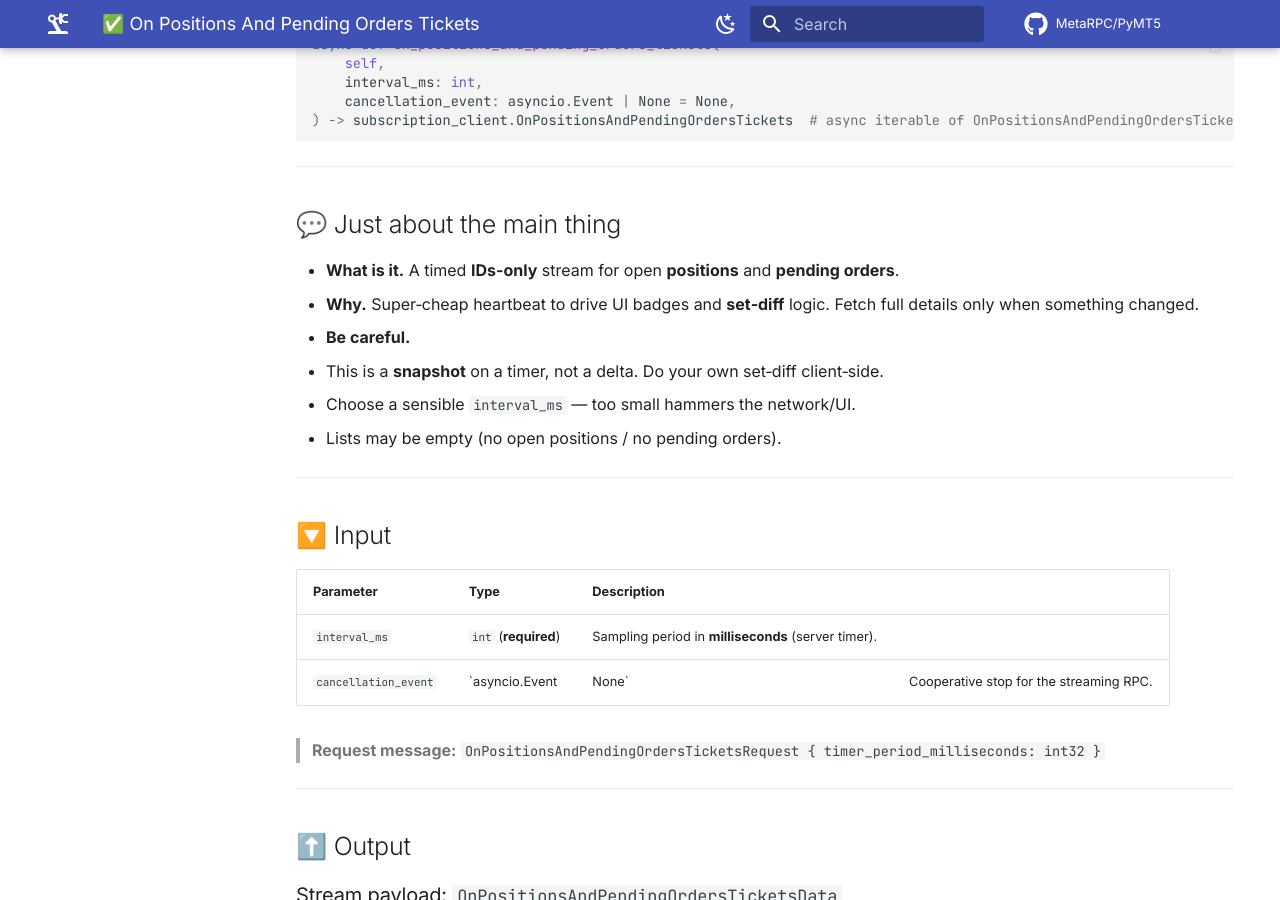
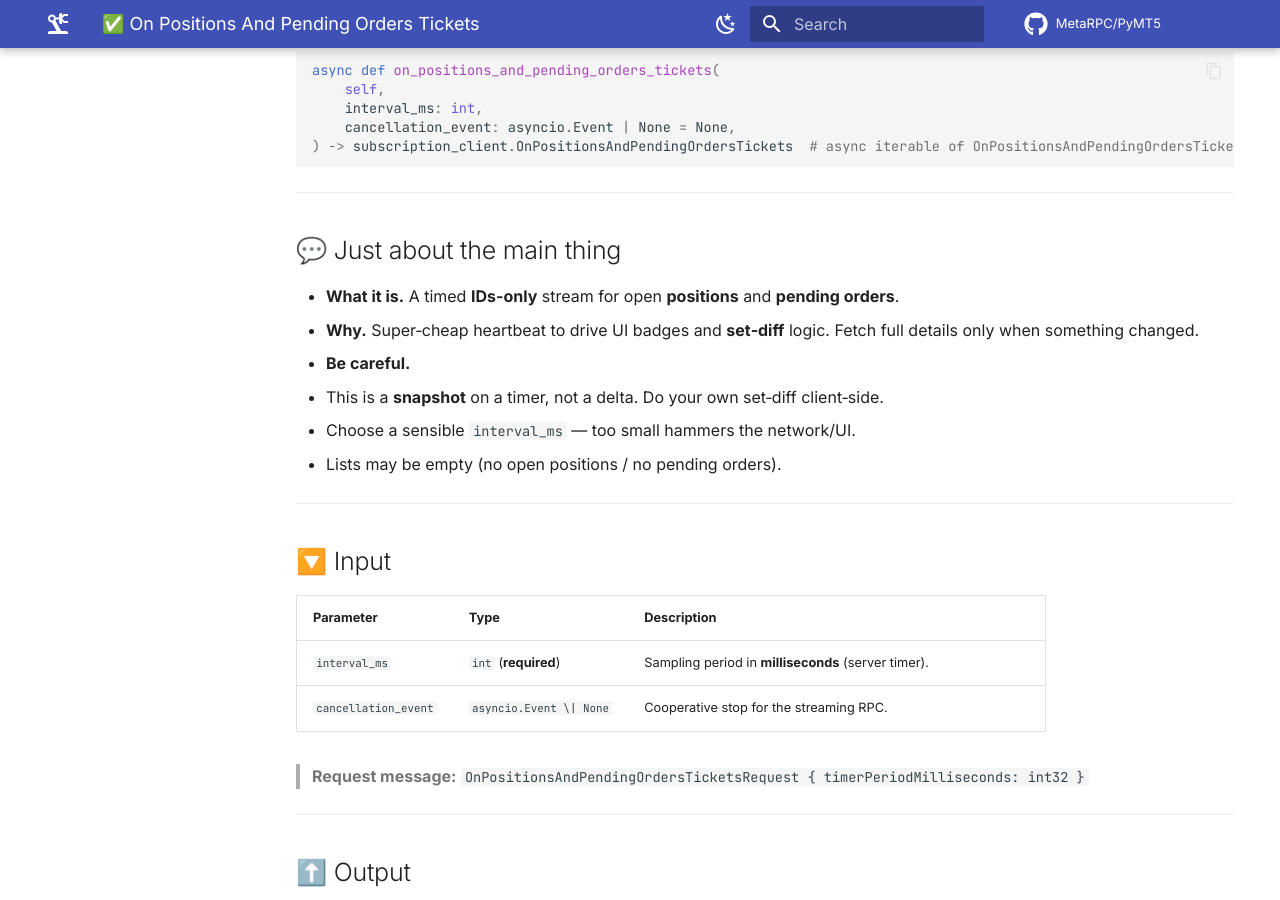
Before and after one commit to MetaRPC/PyMT5, an MkDocs documentation site: the page built from docs/MT5Account/Subscriptions_Streaming/on_positions_and_pending_orders_tickets.md, in a window 1280 px wide and 900 px high, scrolled down 1256 px. Built offline with MkDocs 1.6.1 and Material for MkDocs 9.7.7, drawn with Linux system fonts in a browser that asks for light colours; comment, search, counter and statistics services are not loaded.

Commit message:
Update on_positions_and_pending_orders_tickets.md

```diff
--- a/docs/MT5Account/Subscriptions_Streaming/on_positions_and_pending_orders_tickets.md
+++ b/docs/MT5Account/Subscriptions_Streaming/on_positions_and_pending_orders_tickets.md
@@ -7,6 +7,8 @@
 * `MetaRpcMT5/mt5_account.py` — method `on_positions_and_pending_orders_tickets(...)`
 * `MetaRpcMT5/mt5_term_api_subscriptions_pb2.py` — `OnPositionsAndPendingOrdersTickets*` messages
 * `MetaRpcMT5/mt5_term_api_subscriptions_pb2_grpc.py` — service stub `SubscriptionServiceStub`
+
+---
 
 ### RPC
 
@@ -57,7 +59,7 @@ async def on_positions_and_pending_orders_tickets(
 
 ## 💬 Just about the main thing
 
-* **What is it.** A timed **IDs-only** stream for open **positions** and **pending orders**.
+* **What it is.** A timed **IDs-only** stream for open **positions** and **pending orders**.
 * **Why.** Super‑cheap heartbeat to drive UI badges and **set‑diff** logic. Fetch full details only when something changed.
 * **Be careful.**
 
@@ -69,12 +71,12 @@ async def on_positions_and_pending_orders_tickets(
 
 ## 🔽 Input
 
-| Parameter            | Type                 | Description                                         |                                         |
-| -------------------- | -------------------- | --------------------------------------------------- | --------------------------------------- |
-| `interval_ms`        | `int` (**required**) | Sampling period in **milliseconds** (server timer). |                                         |
-| `cancellation_event` | \`asyncio.Event      | None\`                                              | Cooperative stop for the streaming RPC. |
+| Parameter            | Type                    | Description                                         |   |
+| -------------------- | ----------------------- | --------------------------------------------------- | - |
+| `interval_ms`        | `int` (**required**)    | Sampling period in **milliseconds** (server timer). |   |
+| `cancellation_event` | `asyncio.Event \| None` | Cooperative stop for the streaming RPC.             |   |
 
-> **Request message:** `OnPositionsAndPendingOrdersTicketsRequest { timer_period_milliseconds: int32 }`
+> **Request message:** `OnPositionsAndPendingOrdersTicketsRequest { timerPeriodMilliseconds: int32 }`
 
 ---
 
```
